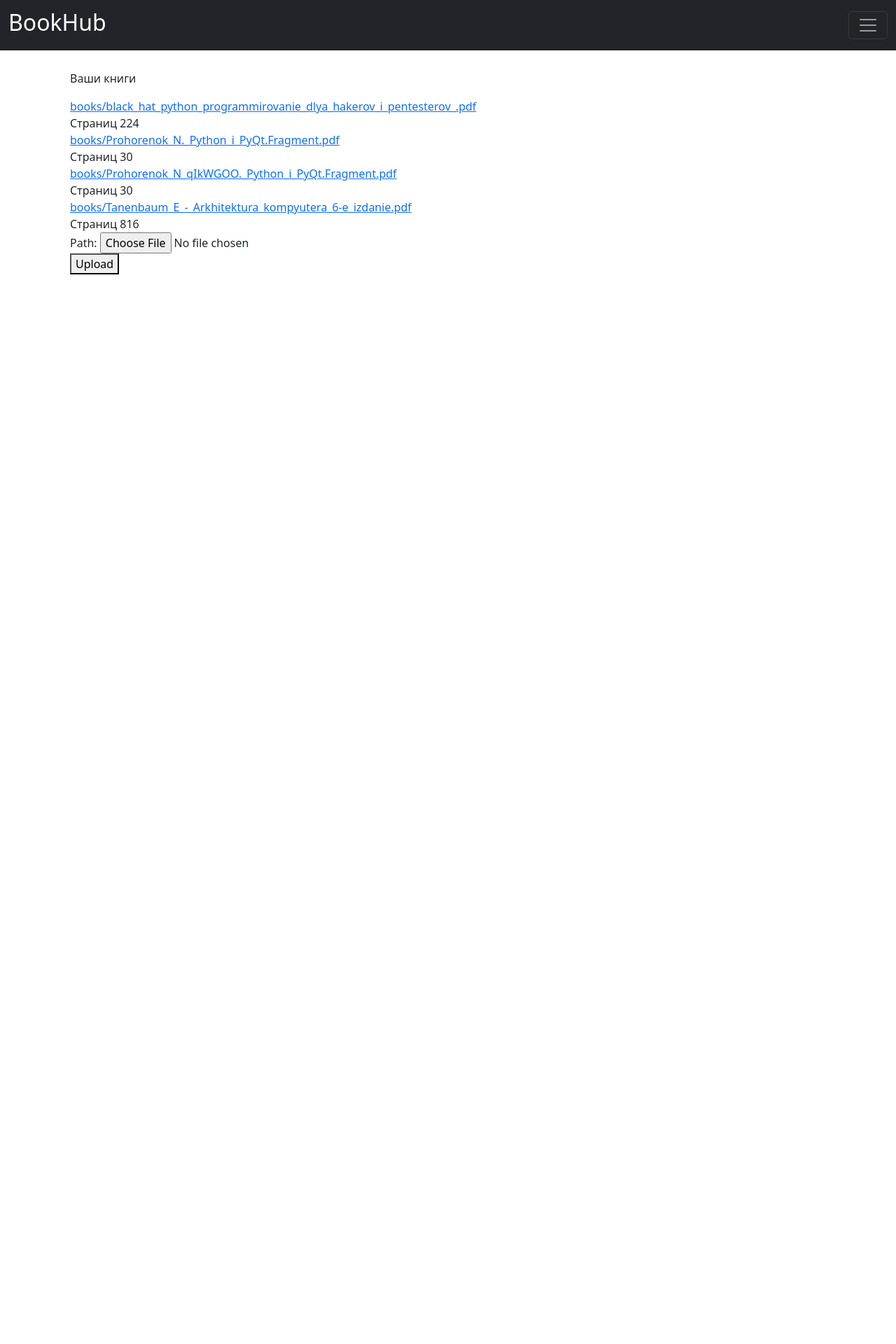
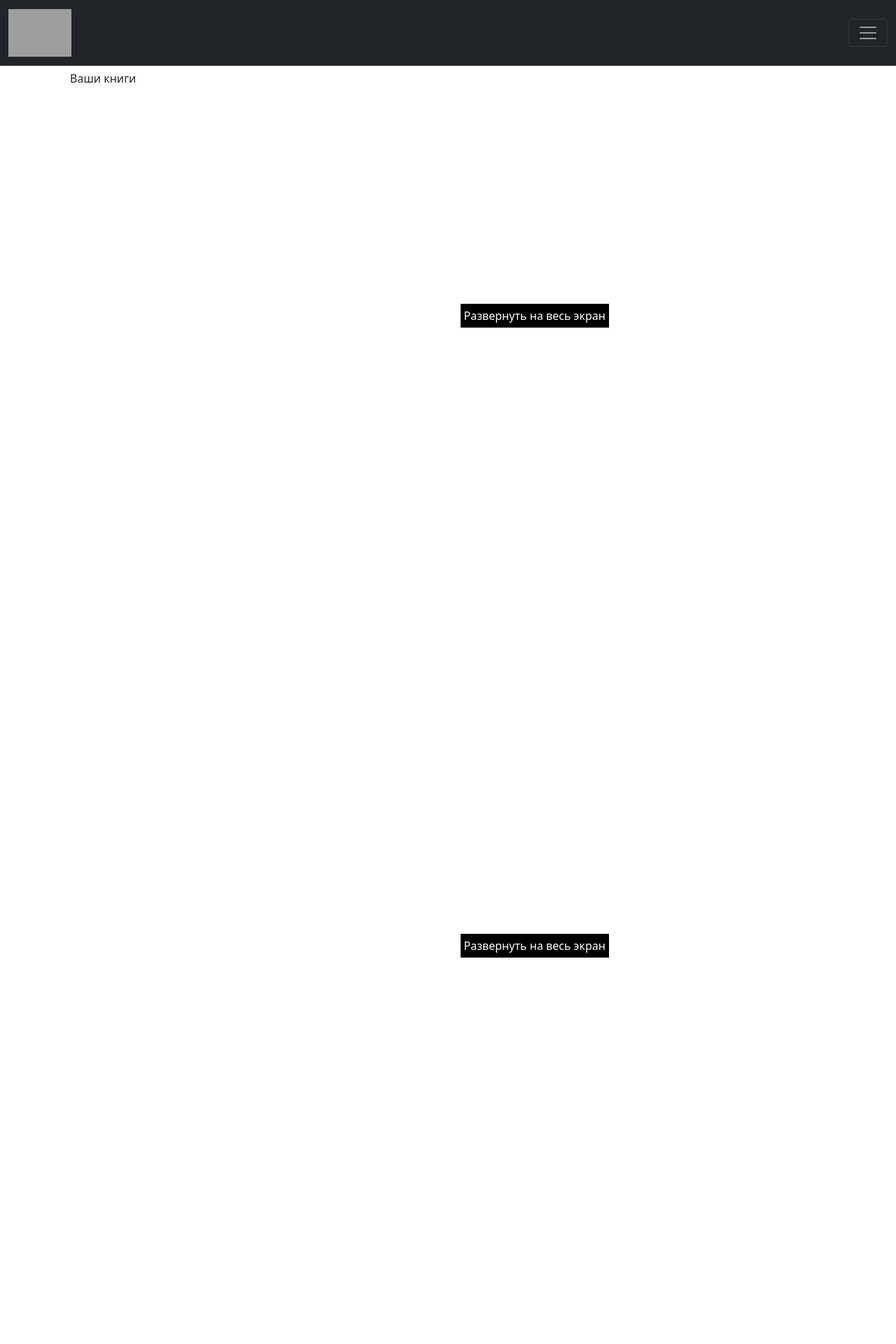
Before and after one commit to Pyrax-lab/BookHub, a Django app: template templates/BookHub/main.html in a window 1280 px wide. Shown: the top 1920 px of the page at 70% size. Before the commit the page ends 392 px from the top, so only its background shows below. Run offline with Django 5.2, Linux system fonts and the light colour scheme; the template is opened without the code that fills it: values that come from a table or form of the project are taken from there, others are empty; data comes from the database, SQL or seed files in the repository; some libraries are stand-ins or nearby versions; grey boxes are pictures that could not be loaded.

Commit message:
view of books work done

```diff
--- a/main/settings.py
+++ b/main/settings.py
@@ -11,6 +11,7 @@
 """
 
 from pathlib import Path
+from tkinter import X
 
 from django.conf.global_settings import STATICFILES_DIRS
 
@@ -129,7 +130,6 @@
 
 DEFAULT_AUTO_FIELD = 'django.db.models.BigAutoField'
 
-
 STATIC_URL = 'static/'
 STATICFILES_DIRS = [BASE_DIR / "static"]
 
@@ -140,3 +140,6 @@
 
 
 AUTH_USER_MODEL = "users.User"
+
+X_FRAME_OPTIONS = 'SAMEORIGIN'
+X_FRAME_OPTIONS
--- /dev/null
+++ b/static/styles.css
@@ -0,0 +1,3 @@
+img {
+    width: 80px;
+}
--- a/templates/BookHub/main.html
+++ b/templates/BookHub/main.html
@@ -8,16 +8,53 @@
 
     <p>Ваши книги</p>
 
+
+
     {% for book_user in user_books %}
 
-        <a href="media/{{book_user}}"><nav>{{book_user}}</nav></a>
-        <nav>Страниц {{book_user.page}}</nav>
+    <style>
+        /* Стили для PDF, когда он в обычном режиме */
+        .pdf-container {
+            margin: 300px;
+            position: relative;
+            width: 100%%;
+            height: 600px;
+        }
+        iframe {
+            width: 100%;
+            height: 700px;
+        }
 
-        {% comment %} <div class="progress">
-            <div class="progress-bar" role="progressbar" aria-label="Basic example" style="width: 7%" aria-valuenow="25" aria-valuemin="0" aria-valuemax="100"></div>
-        </div> {% endcomment %}
+        /* Стиль для кнопки полноэкранного режима */
+        .fullscreen-btn {
+            position: absolute;
+            top: 10px;
+            right: 10px;
+            padding: 5px;
+            background-color:black;
+            color: white;
+            border: none;
+            cursor: pointer;
+            font-size: 16px;
+            z-index: 100;
+        }
 
-    {% endfor %}
+        /* Полноэкранный режим */
+        .fullscreen iframe {
+            width: 100vw;
+            height: 100vh;
+        }
+    </style>
+
+
+
+        <div class="pdf-container" id="pdf-container">
+            <iframe id="pdf-iframe" src="http://127.0.0.1:8000/media/{{ book_user }}" ></iframe>
+            <button class="fullscreen-btn" onclick="toggleFullScreen()">Развернуть на весь экран</button>
+        </div>
+
+
+{% endfor %}
 
 
     <form action="" method = 'POST' enctype="multipart/form-data">
@@ -29,4 +66,39 @@
     </form>
 
 </div>
+
+<script>
+    function toggleFullScreen() {
+        const container = document.getElementById('pdf-container');
+
+        // Проверка, находится ли контейнер уже в полноэкранном режиме
+        if (!document.fullscreenElement) {
+            // Включаем полноэкранный режим
+            if (container.requestFullscreen) {
+                container.requestFullscreen();
+            } else if (container.mozRequestFullScreen) { // Firefox
+                container.mozRequestFullScreen();
+            } else if (container.webkitRequestFullscreen) { // Chrome, Safari
+                container.webkitRequestFullscreen();
+            } else if (container.msRequestFullscreen) { // IE/Edge
+                container.msRequestFullscreen();
+            }
+            // Изменяем класс контейнера для применения стилей полноэкранного режима
+            container.classList.add('fullscreen');
+        } else {
+            // Выход из полноэкранного режима
+            if (document.exitFullscreen) {
+                document.exitFullscreen();
+            } else if (document.mozCancelFullScreen) { // Firefox
+                document.mozCancelFullScreen();
+            } else if (document.webkitExitFullscreen) { // Chrome, Safari
+                document.webkitExitFullscreen();
+            } else if (document.msExitFullscreen) { // IE/Edge
+                document.msExitFullscreen();
+            }
+            // Убираем стиль полноэкранного режима
+            container.classList.remove('fullscreen');
+        }
+    }
+</script>
 {% endblock content %}
--- a/templates/base.html
+++ b/templates/base.html
@@ -3,8 +3,9 @@
 {% bootstrap_css %}
 {% bootstrap_javascript %}
 
+
+
 {% load static %}
-
 
 
 <!DOCTYPE html>
@@ -18,7 +19,7 @@
 
     <nav class="navbar navbar-dark bg-dark fixed-top">
         <div class="container-fluid">
-          <a class="navbar-brand" href="{% url "BookHub:bookmain" %}"> <h2>BookHub</h2> </a>
+          <a class="navbar-brand" href="{% url "BookHub:bookmain" %}"> <img  style="width:90px;" src="media\images\white_on_trans.png" alt=""> </a>
           <button class="navbar-toggler" type="button" data-bs-toggle="offcanvas" data-bs-target="#offcanvasDarkNavbar" aria-controls="offcanvasDarkNavbar">
             <span class="navbar-toggler-icon"></span>
           </button>
@@ -33,7 +34,7 @@
                   <a class="nav-link active" aria-current="page" href="{% url "BookHub:bookmain" %}">BookHub</a>
                 </li>
                 <li class="nav-item">
-                  <a class="nav-link" href="{% url "BookHub:BookHub" %}">Yure books</a>
+                  <a class="nav-link" href="{% url "BookHub:BookHub" %}">Youre books</a>
                 </li>
                 <li class="nav-item dropdown">
                   <a class="nav-link dropdown-toggle" href="#" role="button" data-bs-toggle="dropdown" aria-expanded="false">
```
Also changed, not shown: BookHub/parse_page.py (added, +9 -0 lines), BookHub/views.py (+17 -2 lines), static/styles/style.css (deleted, +0 -8 lines), BookHub/urls.py (line endings or trailing spaces), main/urls.py (line endings or trailing spaces).
